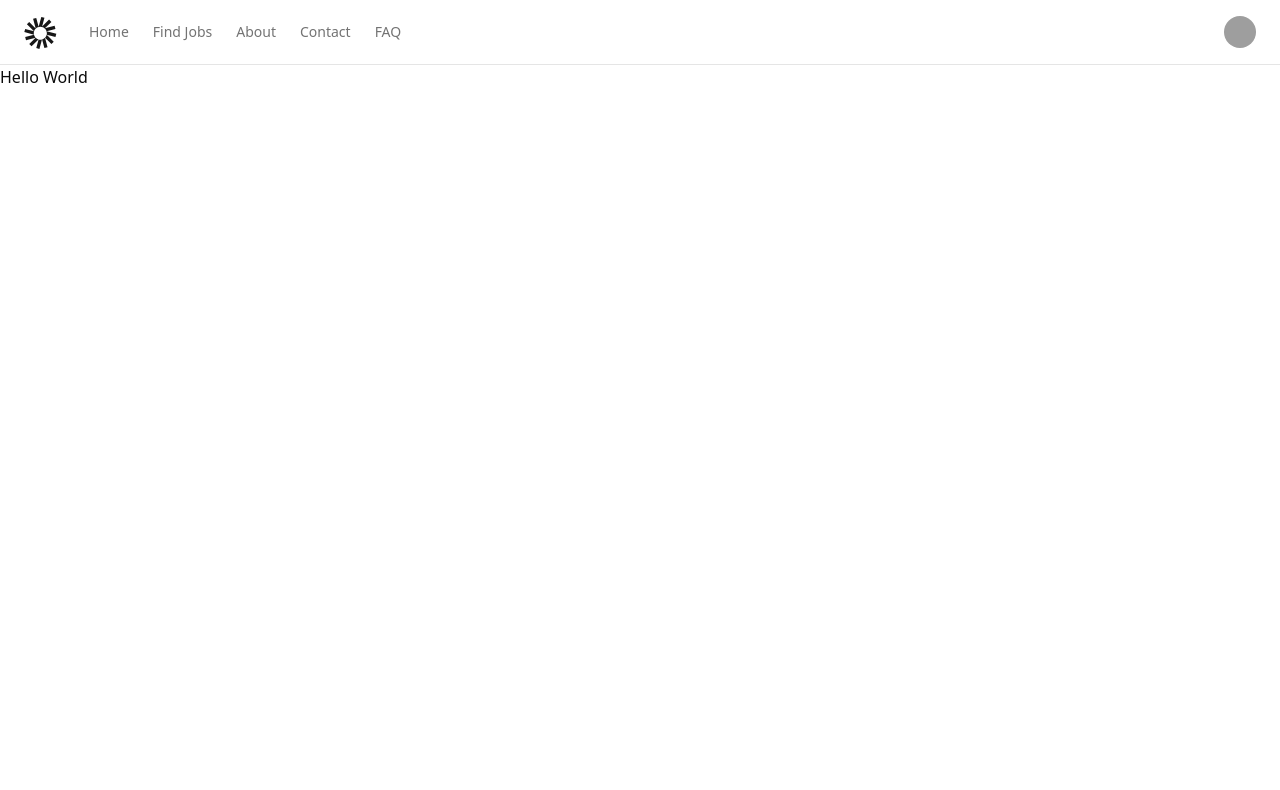
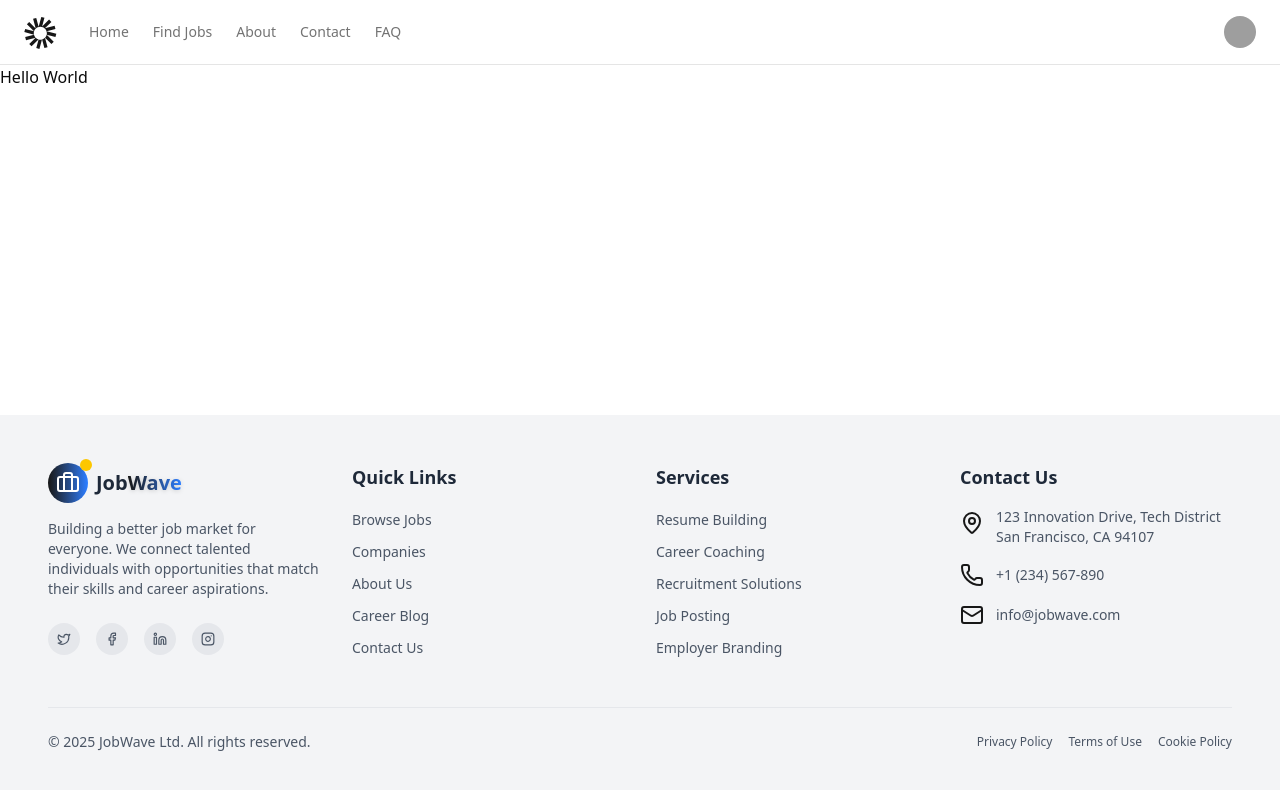
Before and after one commit to anowarzz/job-wave-frontend, a Next.js app: page / in a window 1280 px wide. Shown: the top 790 px of the page. Built offline with nearby package versions, Linux system fonts and the light colour scheme; grey boxes are pictures that could not be loaded.

Commit message:
feat(ui): implement footer component and update layout structure

```diff
--- a/src/app/layout.tsx
+++ b/src/app/layout.tsx
@@ -1,3 +1,4 @@
+import Footer from "@/components/layout/Footer";
 import Navbar from "@/components/layout/Navbar";
 import type { Metadata } from "next";
 import { Geist, Geist_Mono } from "next/font/google";
@@ -28,8 +29,13 @@
       <body
         className={`${geistSans.variable} ${geistMono.variable} antialiased`}
       >
-        <Navbar />
-        {children}
+        <main className="min-h-screen flex flex-col">
+          <Navbar />
+
+          <div className="flex-1">{children}</div>
+
+          <Footer />
+        </main>
       </body>
     </html>
   );
--- /dev/null
+++ b/src/components/layout/Footer.tsx
@@ -0,0 +1,234 @@
+import {
+  Briefcase,
+  Facebook,
+  Instagram,
+  Linkedin,
+  Mail,
+  MapPin,
+  Phone,
+  Twitter,
+} from "lucide-react";
+import Link from "next/link";
+
+const Footer = () => {
+  return (
+    <footer className="py-12 px-4 sm:px-6 md:px-12 bg-gray-100 text-gray-700 dark:bg-gray-900 dark:text-gray-300 font-rubik">
+      <div className="container mx-auto">
+        <div className="grid grid-cols-1 md:grid-cols-2 lg:grid-cols-4 gap-8">
+          {/* Company Info */}
+          <div className="space-y-4">
+            <Link href="/" className="flex items-center gap-2">
+              <div className="relative w-10 h-10 rounded-full bg-gradient-to-r from-primary to-blue-500 flex items-center justify-center text-white">
+                <Briefcase className="text-lg" />
+                <div className="absolute -top-1 -right-1 w-3 h-3 bg-yellow-400 rounded-full"></div>
+              </div>
+              <div className="text-xl font-bold whitespace-nowrap">
+                <span className="text-gray-800 dark:text-gray-200">Job</span>
+                <span className="bg-gradient-to-r from-primary to-blue-500 dark:from-purple-400 dark:to-blue-400 bg-clip-text text-transparent drop-shadow-sm">
+                  Wave
+                </span>
+              </div>
+            </Link>
+
+            <p className="text-sm text-gray-600 dark:text-gray-400">
+              Building a better job market for everyone. We connect talented
+              individuals with opportunities that match their skills and career
+              aspirations.
+            </p>
+
+            <div className="flex items-center gap-4 pt-2">
+              <a
+                href="#"
+                className="w-8 h-8 rounded-full flex items-center justify-center transition-all bg-gray-200 text-gray-600 hover:bg-primary hover:text-white dark:bg-gray-800 dark:text-gray-400 dark:hover:bg-purple-900 dark:hover:text-purple-400"
+              >
+                <Twitter size={14} />
+              </a>
+              <a
+                href="#"
+                className="w-8 h-8 rounded-full flex items-center justify-center transition-all bg-gray-200 text-gray-600 hover:bg-primary hover:text-white dark:bg-gray-800 dark:text-gray-400 dark:hover:bg-purple-900 dark:hover:text-purple-400"
+              >
+                <Facebook size={14} />
+              </a>
+              <a
+                href="#"
+                className="w-8 h-8 rounded-full flex items-center justify-center transition-all bg-gray-200 text-gray-600 hover:bg-primary hover:text-white dark:bg-gray-800 dark:text-gray-400 dark:hover:bg-purple-900 dark:hover:text-purple-400"
+              >
+                <Linkedin size={14} />
+              </a>
+              <a
+                href="#"
+                className="w-8 h-8 rounded-full flex items-center justify-center transition-all bg-gray-200 text-gray-600 hover:bg-primary hover:text-white dark:bg-gray-800 dark:text-gray-400 dark:hover:bg-purple-900 dark:hover:text-purple-400"
+              >
+                <Instagram size={14} />
+              </a>
+            </div>
+          </div>
+
+          {/* Quick Links */}
+          <div>
+            <h6 className="text-lg font-semibold mb-4 text-gray-800 dark:text-gray-200">
+              Quick Links
+            </h6>
+            <ul className="space-y-2">
+              <li>
+                <Link
+                  href="/jobs"
+                  className="text-sm transition-colors duration-300 text-gray-600 hover:text-primary dark:text-gray-400 dark:hover:text-purple-400"
+                >
+                  Browse Jobs
+                </Link>
+              </li>
+              <li>
+                <Link
+                  href="/companies"
+                  className="text-sm transition-colors duration-300 text-gray-600 hover:text-primary dark:text-gray-400 dark:hover:text-purple-400"
+                >
+                  Companies
+                </Link>
+              </li>
+              <li>
+                <Link
+                  href="/about-us"
+                  className="text-sm transition-colors duration-300 text-gray-600 hover:text-primary dark:text-gray-400 dark:hover:text-purple-400"
+                >
+                  About Us
+                </Link>
+              </li>
+              <li>
+                <Link
+                  href="/blog"
+                  className="text-sm transition-colors duration-300 text-gray-600 hover:text-primary dark:text-gray-400 dark:hover:text-purple-400"
+                >
+                  Career Blog
+                </Link>
+              </li>
+              <li>
+                <Link
+                  href="/contact"
+                  className="text-sm transition-colors duration-300 text-gray-600 hover:text-primary dark:text-gray-400 dark:hover:text-purple-400"
+                >
+                  Contact Us
+                </Link>
+              </li>
+            </ul>
+          </div>
+
+          {/* Services */}
+          <div>
+            <h6 className="text-lg font-semibold mb-4 text-gray-800 dark:text-gray-200">
+              Services
+            </h6>
+            <ul className="space-y-2">
+              <li>
+                <Link
+                  href="#"
+                  className="text-sm transition-colors duration-300 text-gray-600 hover:text-primary dark:text-gray-400 dark:hover:text-purple-400"
+                >
+                  Resume Building
+                </Link>
+              </li>
+              <li>
+                <Link
+                  href="#"
+                  className="text-sm transition-colors duration-300 text-gray-600 hover:text-primary dark:text-gray-400 dark:hover:text-purple-400"
+                >
+                  Career Coaching
+                </Link>
+              </li>
+              <li>
+                <Link
+                  href="#"
+                  className="text-sm transition-colors duration-300 text-gray-600 hover:text-primary dark:text-gray-400 dark:hover:text-purple-400"
+                >
+                  Recruitment Solutions
+                </Link>
+              </li>
+              <li>
+                <Link
+                  href="#"
+                  className="text-sm transition-colors duration-300 text-gray-600 hover:text-primary dark:text-gray-400 dark:hover:text-purple-400"
+                >
+                  Job Posting
+                </Link>
+              </li>
+              <li>
+                <Link
+                  href="#"
+                  className="text-sm transition-colors duration-300 text-gray-600 hover:text-primary dark:text-gray-400 dark:hover:text-purple-400"
+                >
+                  Employer Branding
+                </Link>
+              </li>
+            </ul>
+          </div>
+
+          {/* Contact Info */}
+          <div>
+            <h6 className="text-lg font-semibold mb-4 text-gray-800 dark:text-gray-200">
+              Contact Us
+            </h6>
+            <ul className="space-y-4">
+              <li className="flex items-start gap-3">
+                <MapPin className="mt-1 text-primary dark:text-purple-400" />
+                <span className="text-sm text-gray-600 dark:text-gray-400">
+                  123 Innovation Drive, Tech District
+                  <br />
+                  San Francisco, CA 94107
+                </span>
+              </li>
+              <li className="flex items-center gap-3">
+                <Phone className="text-primary dark:text-purple-400" />
+                <a
+                  href="tel:+1234567890"
+                  className="text-sm transition-colors duration-300 text-gray-600 hover:text-primary dark:text-gray-400 dark:hover:text-purple-400"
+                >
+                  +1 (234) 567-890
+                </a>
+              </li>
+              <li className="flex items-center gap-3">
+                <Mail className="text-primary dark:text-purple-400" />
+                <a
+                  href="mailto:info@jobwave.com"
+                  className="text-sm transition-colors duration-300 text-gray-600 hover:text-primary dark:text-gray-400 dark:hover:text-purple-400"
+                >
+                  info@jobwave.com
+                </a>
+              </li>
+            </ul>
+          </div>
+        </div>
+
+        {/* Bottom Section */}
+        <div className="mt-12 pt-6 border-t border-gray-200 dark:border-gray-800">
+          <div className="flex flex-col md:flex-row justify-between items-center">
+            <p className="text-sm text-gray-600 dark:text-gray-500">
+              © {new Date().getFullYear()} JobWave Ltd. All rights reserved.
+            </p>
+            <div className="flex gap-4 mt-4 md:mt-0">
+              <Link
+                href="/privacy"
+                className="text-xs transition-colors duration-300 text-gray-600 hover:text-primary dark:text-gray-500 dark:hover:text-purple-400"
+              >
+                Privacy Policy
+              </Link>
+              <Link
+                href="/terms"
+                className="text-xs transition-colors duration-300 text-gray-600 hover:text-primary dark:text-gray-500 dark:hover:text-purple-400"
+              >
+                Terms of Use
+              </Link>
+              <Link
+                href="/cookies"
+                className="text-xs transition-colors duration-300 text-gray-600 hover:text-primary dark:text-gray-500 dark:hover:text-purple-400"
+              >
+                Cookie Policy
+              </Link>
+            </div>
+          </div>
+        </div>
+      </div>
+    </footer>
+  );
+};
+
+export default Footer;
```
